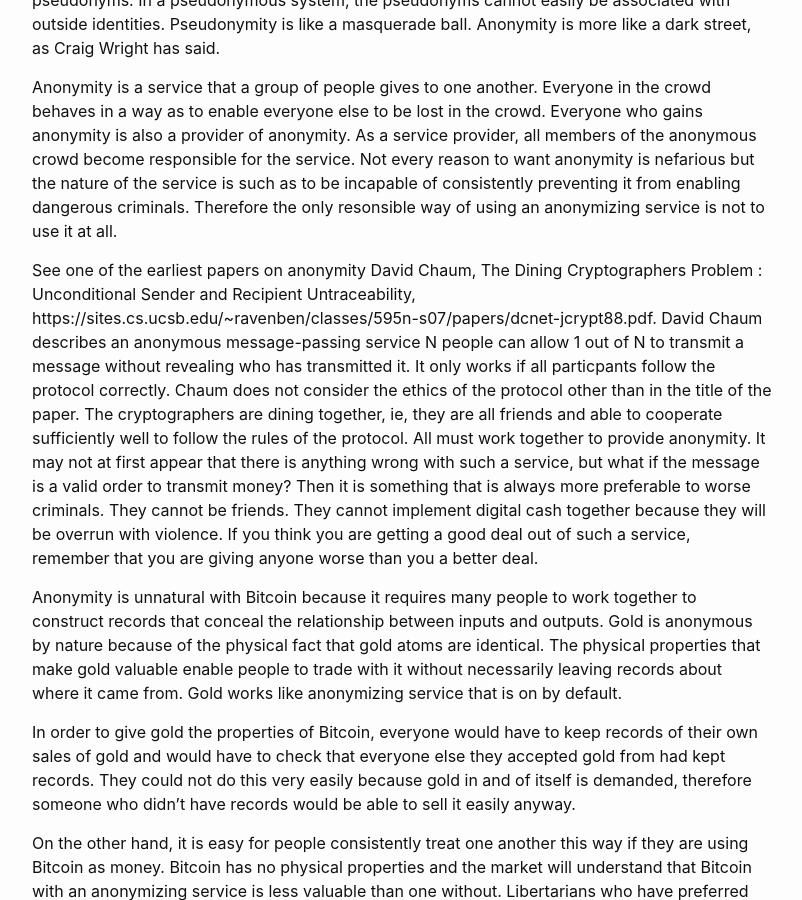
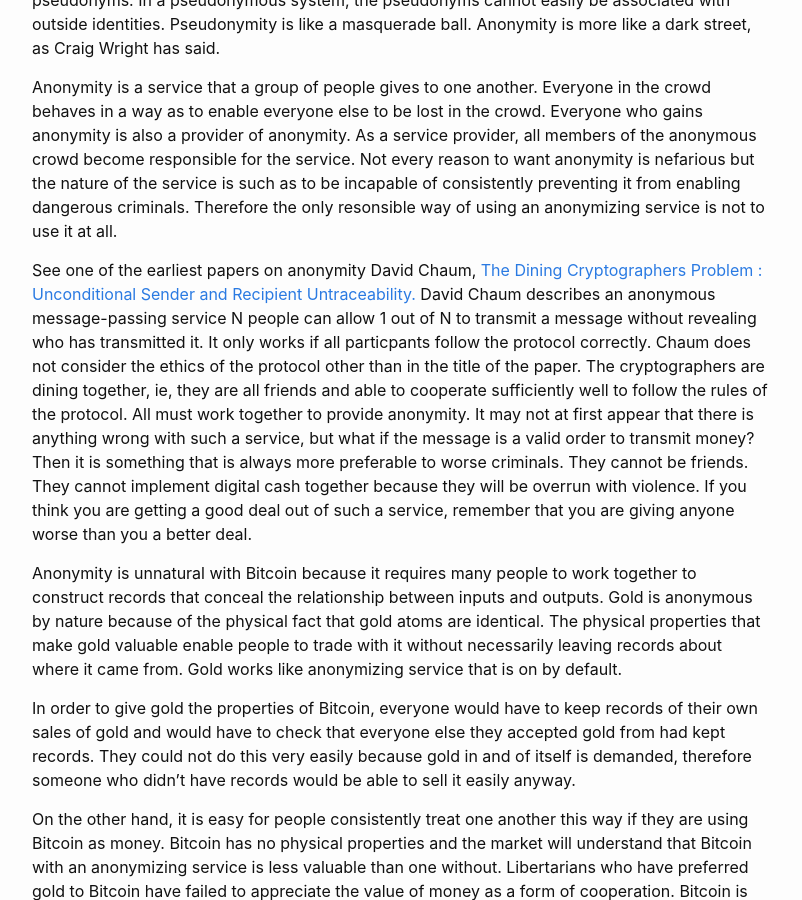
Before and after one commit to derykmakgill/krawisz, a Jekyll site: the page built from _posts/2019-06-05-anonymity.md, in a window 1280 px wide and 900 px high, scrolled down 464 px. Shown: the whole window, without its empty margins (238-1040 px from the left). Built offline with Jekyll 4.4.1, drawn with Linux system fonts in a browser that asks for light colours.

Commit message:
Update 2019-06-05-anonymity.md

```diff
--- a/_posts/2019-06-05-anonymity.md
+++ b/_posts/2019-06-05-anonymity.md
@@ -11,7 +11,7 @@
 
 Anonymity is a service that a group of people gives to one another. Everyone in the crowd behaves in a way as to enable everyone else to be lost in the crowd. Everyone who gains anonymity is also a provider of anonymity. As a service provider, all members of the anonymous crowd become responsible for the service. Not every reason to want anonymity is nefarious but the nature of the service is such as to be incapable of consistently preventing it from enabling dangerous criminals. Therefore the only resonsible way of using an anonymizing service is not to use it at all.
 
-See one of the earliest papers on anonymity David Chaum, The Dining Cryptographers Problem : Unconditional Sender and Recipient Untraceability, https://sites.cs.ucsb.edu/~ravenben/classes/595n-s07/papers/dcnet-jcrypt88.pdf. David Chaum describes an anonymous message-passing service N people can allow 1 out of N to transmit a message without revealing who has transmitted it. It only works if all particpants follow the protocol correctly. Chaum does not consider the ethics of the protocol other than in the title of the paper. The cryptographers are dining together, ie, they are all friends and able to cooperate sufficiently well to follow the rules of the protocol. All must work together to provide anonymity. It may not at first appear that there is anything wrong with such a service, but what if the message is a valid order to transmit money? Then it is something that is always more preferable to worse criminals. They cannot be friends. They cannot implement digital cash together because they will be overrun with violence. If you think you are getting a good deal out of such a service, remember that you are giving anyone worse than you a better deal.
+See one of the earliest papers on anonymity David Chaum, [The Dining Cryptographers Problem : Unconditional Sender and Recipient Untraceability.](https://sites.cs.ucsb.edu/~ravenben/classes/595n-s07/papers/dcnet-jcrypt88.pdf) David Chaum describes an anonymous message-passing service N people can allow 1 out of N to transmit a message without revealing who has transmitted it. It only works if all particpants follow the protocol correctly. Chaum does not consider the ethics of the protocol other than in the title of the paper. The cryptographers are dining together, ie, they are all friends and able to cooperate sufficiently well to follow the rules of the protocol. All must work together to provide anonymity. It may not at first appear that there is anything wrong with such a service, but what if the message is a valid order to transmit money? Then it is something that is always more preferable to worse criminals. They cannot be friends. They cannot implement digital cash together because they will be overrun with violence. If you think you are getting a good deal out of such a service, remember that you are giving anyone worse than you a better deal.
 
 Anonymity is unnatural with Bitcoin because it requires many people to work together to construct records that conceal the relationship between inputs and outputs. Gold is anonymous by nature because of the physical fact that gold atoms are identical. The physical properties that make gold valuable enable people to trade with it without necessarily leaving records about where it came from. Gold works like anonymizing service that is on by default.
 
```
